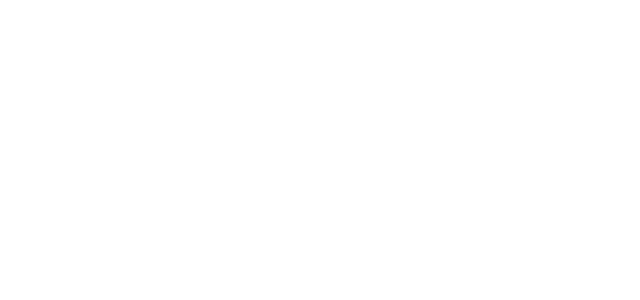
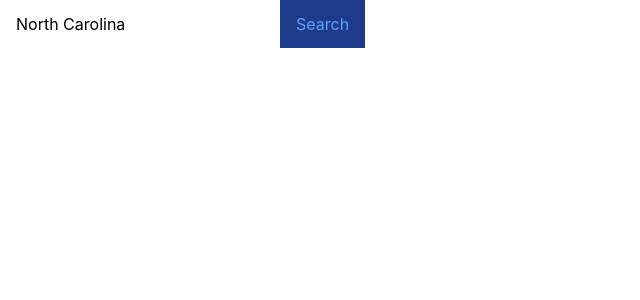
Before and after one commit to moesarsour/weatherapp, a React (Create React App) app: page / in a window 1280 px wide. Shown: the top 300 px of the page, without its empty margins (0-640 px from the left). Built offline with nearby package versions, Linux system fonts and the light colour scheme.

Commit message:
added openweather api and search button/form

```diff
--- a/package.json
+++ b/package.json
@@ -7,6 +7,7 @@
     "@testing-library/react": "^13.4.0",
     "@testing-library/user-event": "^13.5.0",
     "mongodb": "^5.3.0",
+    "nodemon": "^2.0.22",
     "react": "^18.2.0",
     "react-dom": "^18.2.0",
     "react-scripts": "5.0.1",
--- a/src/App.css
+++ b/src/App.css
@@ -1,38 +1,5 @@
-.App {
-  text-align: center;
+.app{
+  background: url('./assets/bjark-DZ975EkUJH0-unsplash.jpg') center no-repeat;
+  background-size: cover;
+  height: 100vh;
 }
-
-.App-logo {
-  height: 40vmin;
-  pointer-events: none;
-}
-
-@media (prefers-reduced-motion: no-preference) {
-  .App-logo {
-    animation: App-logo-spin infinite 20s linear;
-  }
-}
-
-.App-header {
-  background-color: #282c34;
-  min-height: 100vh;
-  display: flex;
-  flex-direction: column;
-  align-items: center;
-  justify-content: center;
-  font-size: calc(10px + 2vmin);
-  color: white;
-}
-
-.App-link {
-  color: #61dafb;
-}
-
-@keyframes App-logo-spin {
-  from {
-    transform: rotate(0deg);
-  }
-  to {
-    transform: rotate(360deg);
-  }
-}
--- a/src/App.js
+++ b/src/App.js
@@ -2,9 +2,45 @@
 import {useState, useEffect} from 'react'
 
 function App() {
+const [city, setCity] = useState('North Carolina');
+const [weather, setWeather] = useState();
 
-  return (
-    <div> </div>
+
+// open weather api fetch
+// need another api fetch for exact location
+const fetchWeather = () => {
+  fetch(
+    `https://api.openweathermap.org/data/2.5/weather?q=${city}&appid=YOUR_API_KEY_HERE&units=metric`
+  )
+    .then((res) => res.json())
+    .then((data) => setWeather(data))
+    .catch((error) => console.log(error.message));
+};
+
+
+// Handle Submit for Form
+const handleSubmit = (e) => {
+  e.preventDefault();
+  fetchWeather();
+};
+
+
+return (
+<h1 className="py-4 text-5xl text-white font-serif">Search Weather</h1>,
+ <div className="form">
+        <form onSubmit={handleSubmit}>
+          <input
+            type="text"
+            placeholder="Enter city name"
+            className="px-4 py-3"
+            value={city}
+            onChange={(e) => setCity(e.target.value)}
+          />
+          <button type="submit" className="px-4 py-3 bg-blue-900 text-blue-400">
+            Search
+          </button>
+        </form>
+  </div>
   );
 }
 
```
Also changed, not shown: src/assets/bjark-DZ975EkUJH0-unsplash.jpg (added), 1 other file (tests, documents, lock files or other folders).
